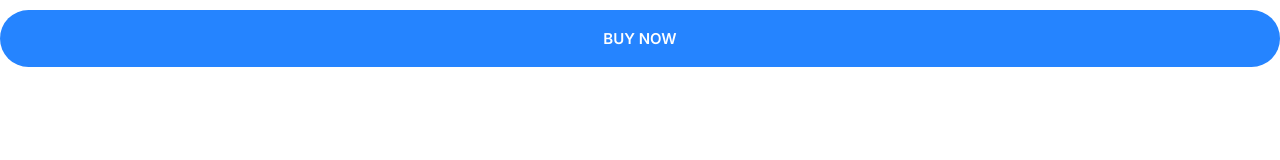
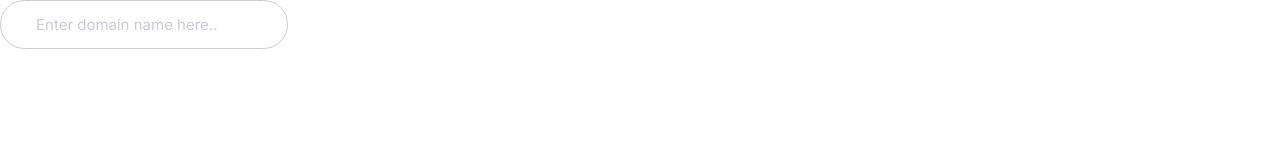
Before and after one commit to SulakshanaGeeth/Cloud-Hosting-Website, a plain HTML site: page index.html in a window 1280 px wide. Drawn offline with Linux system fonts and the light colour scheme.

Commit message:
Build input components

```diff
--- a/CSS/styles.css
+++ b/CSS/styles.css
@@ -244,3 +244,23 @@ a {
     font-size: 1.5rem;
   }
 }
+
+/* input */
+.input {
+  border-radius: 30px;
+  border: 1px solid #ccc;
+  color: var(--color-headings);
+  font-size: 2rem;
+  outline: 0;
+  padding: 1.5rem 3.5rem;
+}
+
+::placeholder {
+  color: #cdcbd7;
+}
+
+@media screen and (min-width: 1024px) {
+  .input {
+    font-size: 1.5rem;
+  }
+}
--- a/index.html
+++ b/index.html
@@ -15,6 +15,6 @@
     <title>Document</title>
   </head>
   <body>
-    <button class="btn btn--primary btn--block">Buy Now</button>
+    <input type="text" class="input" placeholder="Enter domain name here.." />
   </body>
 </html>
```
Also changed, not shown: components/input.html (added, +1 -0 lines).
